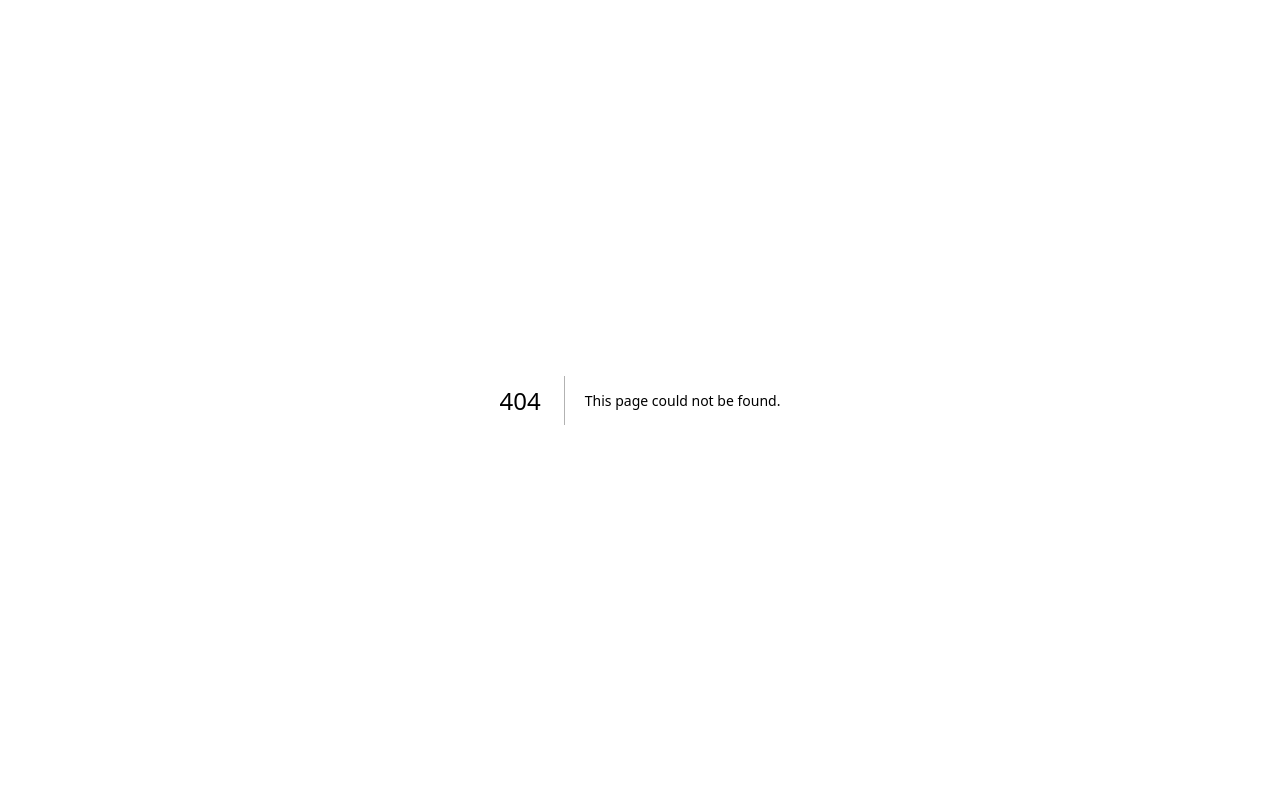
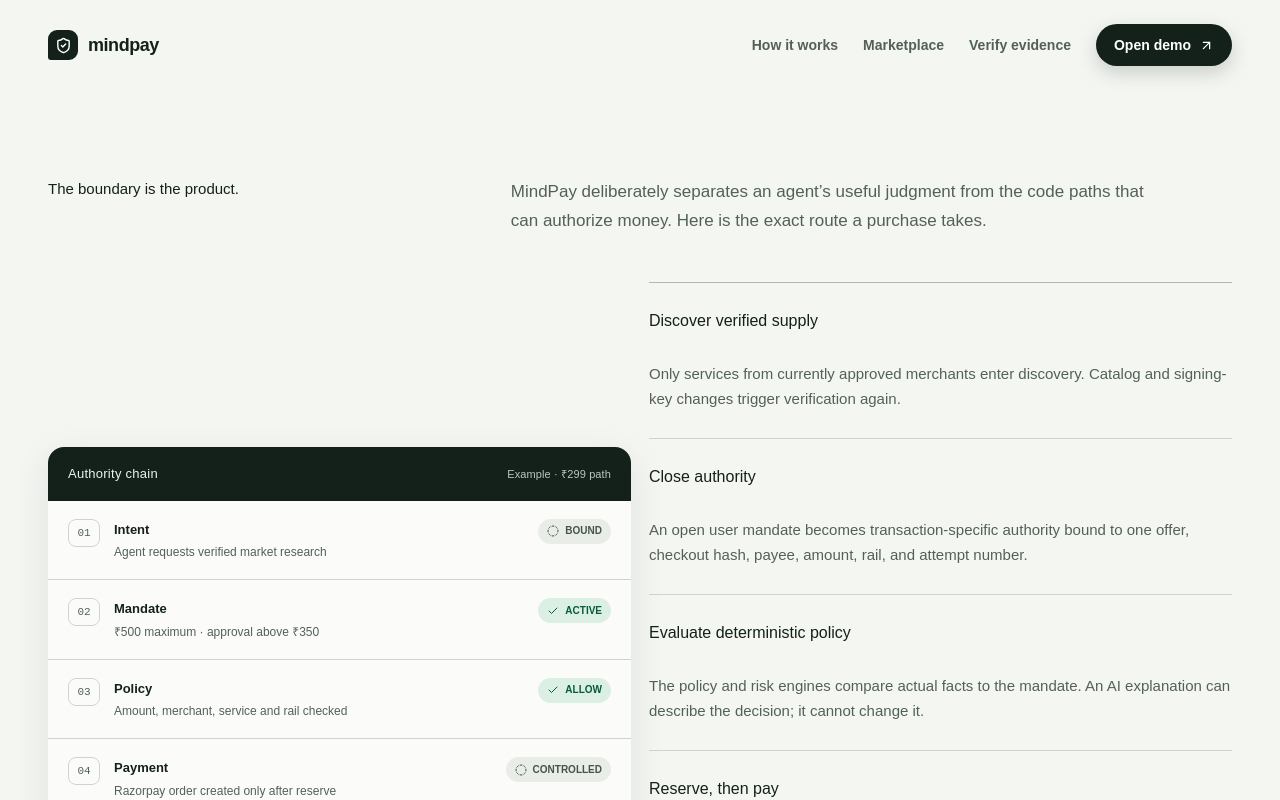
Before and after one commit to SiddharthManjul/giksnpay, a Next.js app in the folder apps/web/: page /how-it-works in a window 1280 px wide. Before the commit this address had no page. Shown: the top 800 px of the page. Built offline with nearby package versions, Linux system fonts and the light colour scheme.

Commit message:
feat(web): add apps/web/app/how-it-works/page.tsx

```diff
--- /dev/null
+++ b/apps/web/app/how-it-works/page.tsx
@@ -0,0 +1,54 @@
+import { PublicShell } from "@/components/public-shell";
+import { AuthorityBoard } from "@/components/authority-board";
+
+const sequence = [
+  [
+    "Discover verified supply",
+    "Only services from currently approved merchants enter discovery. Catalog and signing-key changes trigger verification again.",
+  ],
+  [
+    "Close authority",
+    "An open user mandate becomes transaction-specific authority bound to one offer, checkout hash, payee, amount, rail, and attempt number.",
+  ],
+  [
+    "Evaluate deterministic policy",
+    "The policy and risk engines compare actual facts to the mandate. An AI explanation can describe the decision; it cannot change it.",
+  ],
+  [
+    "Reserve, then pay",
+    "Budget is reserved atomically before a Razorpay Test Mode order is created. Failure releases it; captured reconciliation commits it.",
+  ],
+  [
+    "Redeem once, prove forever",
+    "A short-lived entitlement redeems once through MCP. The signed merchant receipt closes a hash-linked public evidence bundle.",
+  ],
+] as const;
+
+export default function HowItWorksPage() {
+  return (
+    <PublicShell>
+      <main id="main-content">
+        <section className="section">
+          <div className="section-heading">
+            <h1 className="balance">The boundary is the product.</h1>
+            <p>
+              MindPay deliberately separates an agent’s useful judgment from the code paths that can
+              authorize money. Here is the exact route a purchase takes.
+            </p>
+          </div>
+          <div className="grid-2">
+            <AuthorityBoard />
+            <div className="ledger-list">
+              {sequence.map(([title, body]) => (
+                <article className="ledger-item" key={title} style={{ gridTemplateColumns: "1fr" }}>
+                  <h3>{title}</h3>
+                  <p>{body}</p>
+                </article>
+              ))}
+            </div>
+          </div>
+        </section>
+      </main>
+    </PublicShell>
+  );
+}
```
